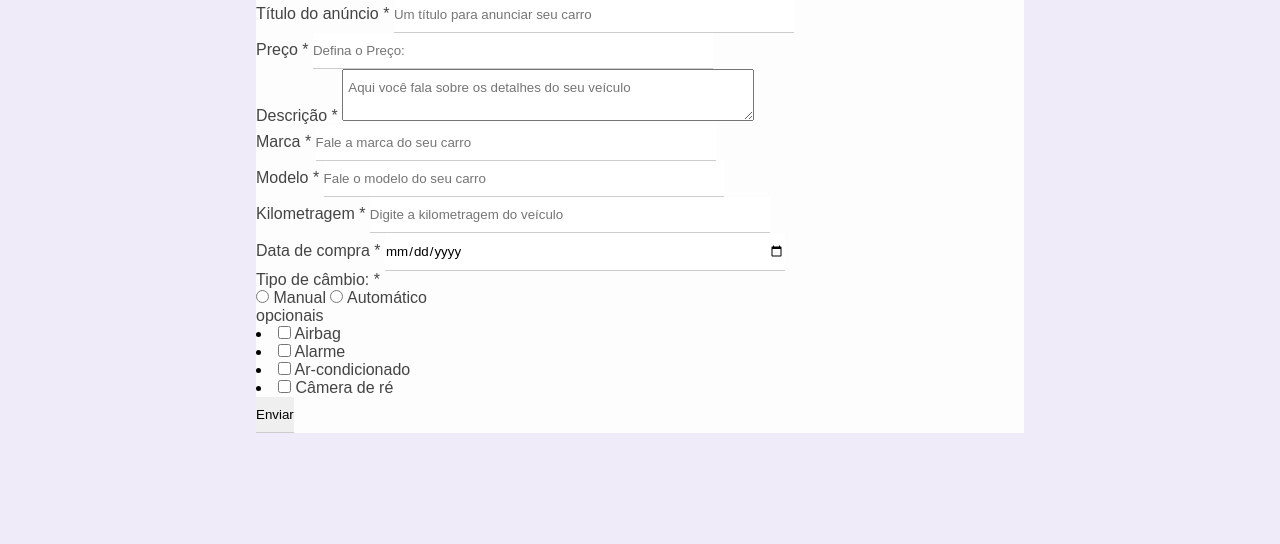
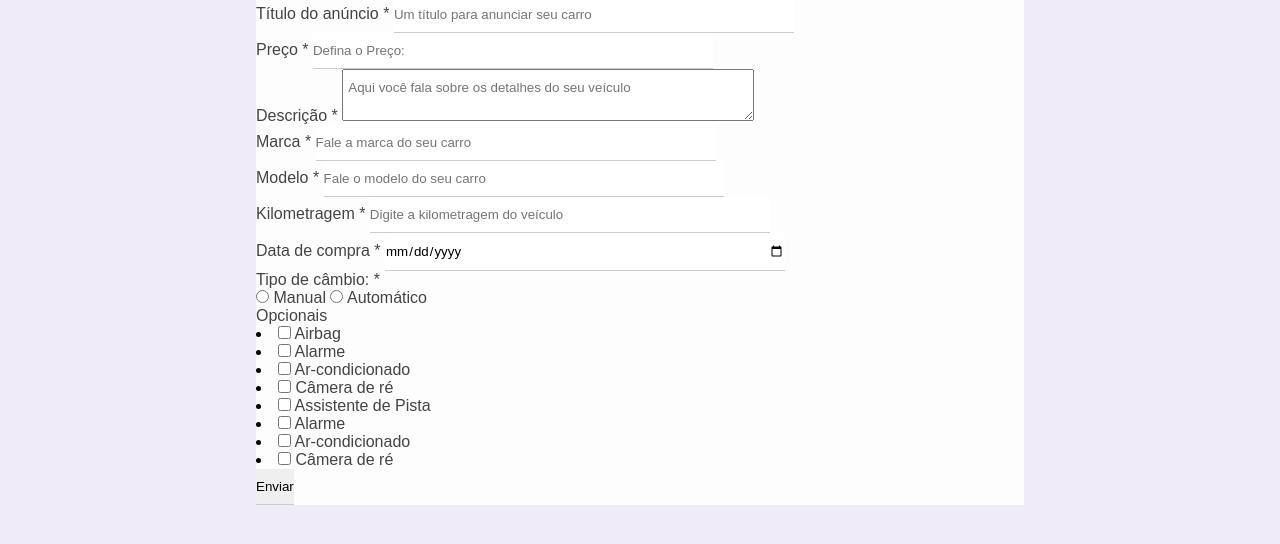
Before and after one commit to GuiLuiz06/Projetos-HTML-CSS, a plain HTML site: page Projeto_form/index.html in a window 1280 px wide. Shown: the part 214-758 px from the top of the page. Drawn offline with Linux system fonts and the light colour scheme.

Commit message:
projetos html & css

```diff
--- a/Projeto_form/index.html
+++ b/Projeto_form/index.html
@@ -56,7 +56,7 @@
                     <label for="Automático">Automático</label>
                 </div>
                 <div class="opional-box">
-                    <p>opcionais</p>
+                    <p>Opcionais</p>
                     <ul class="optional-list"></ul>
                     <li>
                         <input type="checkbox" id="airbag" name="optional[]" value="airgbag">
@@ -76,6 +76,27 @@
                     </li>
             </ul>
                 </div>
+                <div class="opional-box">
+                    <ul class="optional-list"></ul>
+                    <li>
+                        <input type="checkbox" id="assis-pist" name="optional[]" value="airgbag">
+                        <label for="assis-pist">Assistente de Pista</label>
+                    </li>
+                    <li>
+                        <input type="checkbox" id="Alarme" name="optional[]" value="airgbag">
+                        <label for="Alarme">Alarme</label>
+                    </li>
+                    <li>
+                        <input type="checkbox" id="Ar-condicionado" name="optional[]" value="airgbag">
+                        <label for="Ar-condicionado">Ar-condicionado</label>
+                    </li>
+                    <li>
+                        <input type="checkbox" id="Câmera de ré" name="optional[]" value="airgbag">
+                        <label for="Câmera de ré">Câmera de ré</label>
+                    </li>
+            </ul>
+                </div>
+
 
                 <input type="submit" value="Enviar">
             </form>
```
